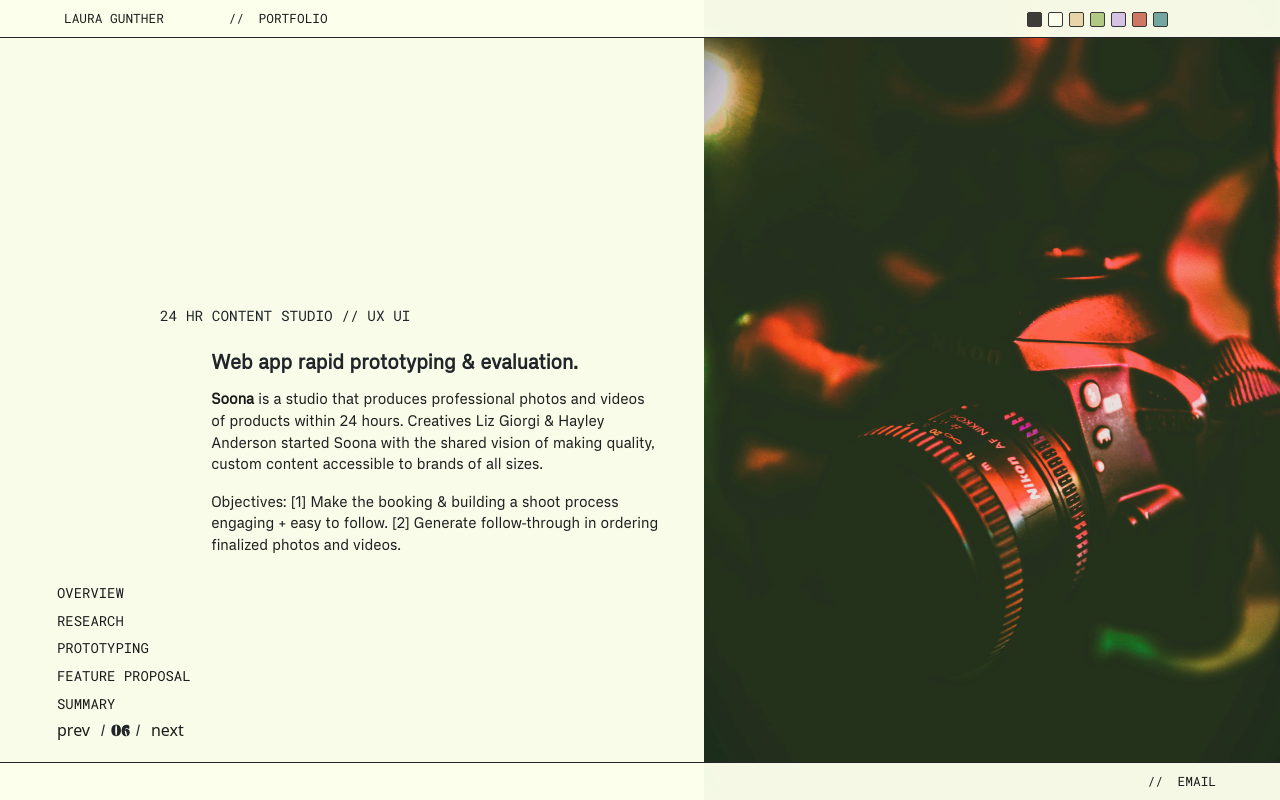
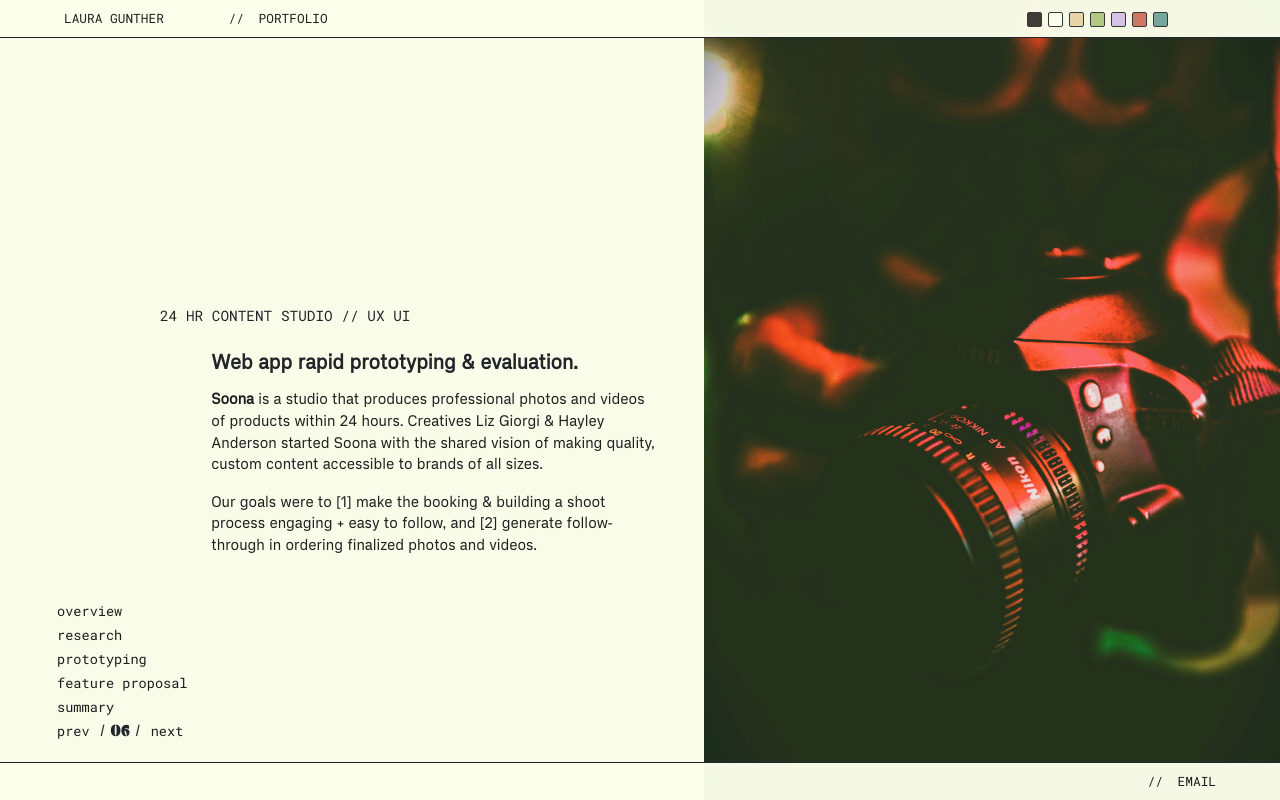
Before and after one commit to lo-designs/Portfolio, a React (Create React App) app: page /soona in a window 1280 px wide. Built offline with nearby package versions, Linux system fonts and the light colour scheme.

Commit message:
link style fixesss

```diff
--- a/src/Components/PortfolioPages/ParraLily/ParraLily.jsx
+++ b/src/Components/PortfolioPages/ParraLily/ParraLily.jsx
@@ -42,10 +42,10 @@ function ParraLily() {
                 <div className="subtitle">Minneapolis food truck.</div>
 
                 <div className="overview">
-                  <p className="website">
+                  <p>
                     Check out the site:{" "}
                     <b>
-                      <a
+                      <a className="website"
                         href="https://www.parralily.com/"
                         target="_blank"
                         rel="noreferrer"
--- a/src/Components/PortfolioPages/PettesHounds/PettesHounds.jsx
+++ b/src/Components/PortfolioPages/PettesHounds/PettesHounds.jsx
@@ -47,10 +47,10 @@ function PettesHounds() {
                 </div>
 
                 <div className="overview">
-                  <p className="website">
+                  <p>
                     Check out the site:{" "}
                     <b>
-                      <a
+                      <a className="website"
                         href="https://www.petteshounds.com"
                         target="_blank"
                         rel="noreferrer"
--- a/src/Components/PortfolioPages/PortfolioPages.scss
+++ b/src/Components/PortfolioPages/PortfolioPages.scss
@@ -43,11 +43,13 @@
 /************ SIDE NAV LINKS ***************/
 
 .side-nav {
-  .side-nav-link {
-    text-transform: uppercase;
-    font-size: 0.87rem;
+  .side-nav-link,
+  #previous,
+  #next {
+    text-transform: lowercase;
+    font-size: 0.85rem;
     font-family: "RobotoMono-Regular";
-    line-height: 2;
+    line-height: 1.5;
 
     li {
       width: 0px;
@@ -56,14 +58,17 @@
   }
 }
 
-#project-number {
-   font-family: "Celebrate-Retro";
-   padding: 0 5px;
-}
-
+.side-nav-link:hover,
+.website:hover,
 #previous:hover,
 #next:hover {
   color: rgb(224, 146, 255) !important;
+}
+
+#project-number {
+   font-size: 1rem;
+   font-family: "Celebrate-Retro";
+   padding: 0 5px;
 }
 
 /***************  SECTIONS  ****************/
@@ -186,10 +191,6 @@ section .content {
   margin-bottom: 15px;
   margin-left: 11vw;
   line-height: 1.4;
-}
-
-.website {
-  font-family: "RobotoMono-Regular";
 }
 
 /**************  BREAKPOINTS  ****************/
--- a/src/Components/PortfolioPages/Soona/Soona.jsx
+++ b/src/Components/PortfolioPages/Soona/Soona.jsx
@@ -73,8 +73,8 @@ function Soona() {
                     quality, custom content accessible to brands of all sizes.
                   </p>
                   <p>
-                    Objectives: [1] Make the booking & building a shoot process
-                    engaging + easy to follow. [2] Generate follow-through in
+                    Our goals were to [1] make the booking & building a shoot process
+                    engaging + easy to follow, and [2] generate follow-through in
                     ordering finalized photos and videos.
                   </p>
                 </div>
@@ -99,7 +99,7 @@ function Soona() {
                 We met with Hayley [Soona co-founder] to get an overview of
                 services Soona provides and did a comparative audit of the site
                 and some of their competitors. I then did a step-by-step
-                analysis of the process a customer takes on the Soona site to
+                analysis of the site to
                 create a customer journey map.
               </p>
             </div>
--- a/src/Components/Themes/Themes.scss
+++ b/src/Components/Themes/Themes.scss
@@ -34,6 +34,11 @@
   a {
     color: rgba(253, 255, 246, 0.969) !important;
   }
+  .side-nav-link:hover,
+   #previous:hover,
+   #next:hover {
+  color: rgb(224, 146, 255) !important;
+}
 
 }
 
```
